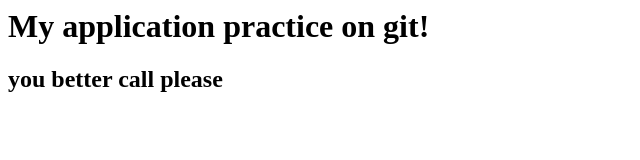
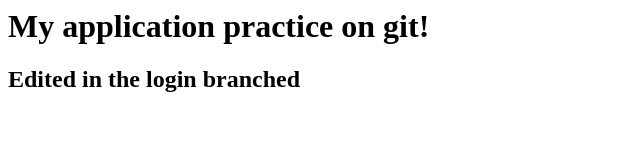
Before and after one commit to patukes/myappsample, a plain HTML site: page index.html in a window 1280 px wide. Shown: the whole page, without its empty margins (0-640 px from the left). Drawn offline with Linux system fonts and the light colour scheme.

Commit message:
another change

```diff
--- a/index.html
+++ b/index.html
@@ -5,7 +5,7 @@
     </head>
 <body>
     <h1>My application practice on git!</h1>
-    <h2>you better call please</h2>
+    <h2>Edited in the login branched</h2>
 </body>
 
 </html>
```
